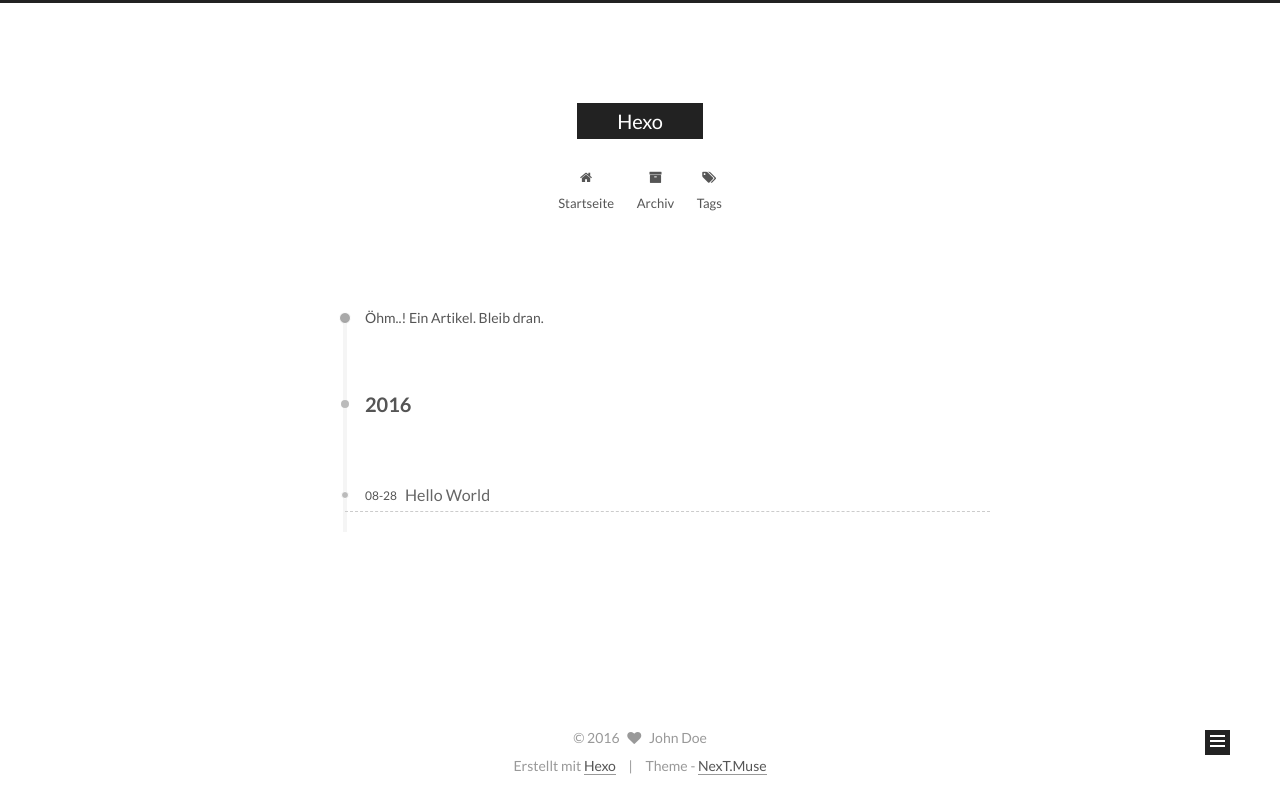
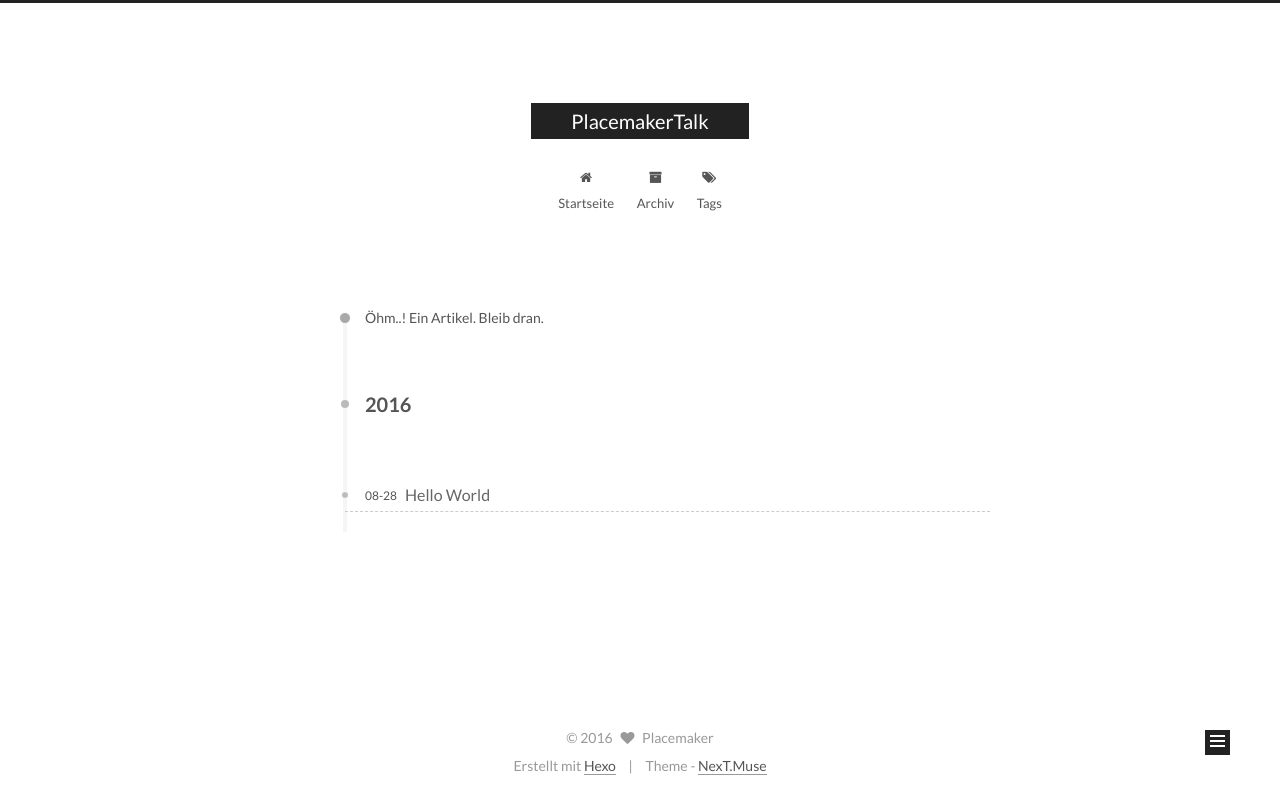
Before and after one commit to Placemaker/placemaker.github.io, a plain HTML site: page archives/2016/08/index.html in a window 1280 px wide. Drawn offline with Linux system fonts and the light colour scheme.

Commit message:
Site updated: 2016-08-28 13:54:33

```diff
--- a/archives/2016/08/index.html
+++ b/archives/2016/08/index.html
@@ -85,11 +85,11 @@
 
 
 <meta property="og:type" content="website">
-<meta property="og:title" content="Hexo">
+<meta property="og:title" content="PlacemakerTalk">
 <meta property="og:url" content="http://yoursite.com/archives/2016/08/index.html">
-<meta property="og:site_name" content="Hexo">
+<meta property="og:site_name" content="PlacemakerTalk">
 <meta name="twitter:card" content="summary">
-<meta name="twitter:title" content="Hexo">
+<meta name="twitter:title" content="PlacemakerTalk">
 
 
 
@@ -112,7 +112,7 @@
 
   <link rel="canonical" href="http://yoursite.com/archives/2016/08/"/>
 
-  <title> Archiv | Hexo </title>
+  <title> Archiv | PlacemakerTalk </title>
 </head>
 
 <body itemscope itemtype="http://schema.org/WebPage" lang="">
@@ -143,7 +143,7 @@
   <div class="custom-logo-site-title">
     <a href="/"  class="brand" rel="start">
       <span class="logo-line-before"><i></i></span>
-      <span class="site-title">Hexo</span>
+      <span class="site-title">PlacemakerTalk</span>
       <span class="logo-line-after"><i></i></span>
     </a>
   </div>
@@ -302,8 +302,8 @@
         <div class="site-author motion-element" itemprop="author" itemscope itemtype="http://schema.org/Person">
           <img class="site-author-image" itemprop="image"
                src="/images/avatar.gif"
-               alt="John Doe" />
-          <p class="site-author-name" itemprop="name">John Doe</p>
+               alt="Placemaker" />
+          <p class="site-author-name" itemprop="name">Placemaker</p>
           <p class="site-description motion-element" itemprop="description"></p>
         </div>
         <nav class="site-state motion-element">
@@ -353,7 +353,7 @@
   <span class="with-love">
     <i class="fa fa-heart"></i>
   </span>
-  <span class="author" itemprop="copyrightHolder">John Doe</span>
+  <span class="author" itemprop="copyrightHolder">Placemaker</span>
 </div>
 
 <div class="powered-by">
--- a/css/main.css
+++ b/css/main.css
@@ -1548,7 +1548,7 @@
   width: 4px;
   height: 4px;
   border-radius: 50%;
-  background: #54ffc6;
+  background: #1acccf;
 }
 .links-of-blogroll {
   font-size: 13px;
```
Also changed, not shown: 2016/08/28/hello-world/index.html (+6 -6 lines), archives/2016/index.html (+8 -8 lines), archives/index.html (+8 -8 lines), index.html (+8 -8 lines).
